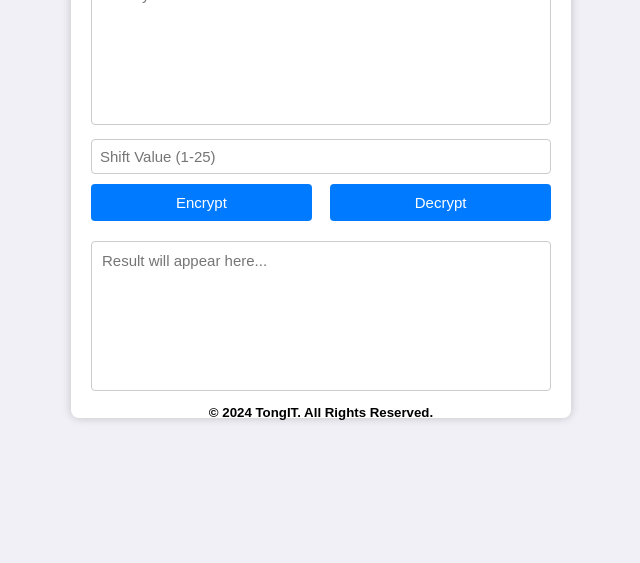
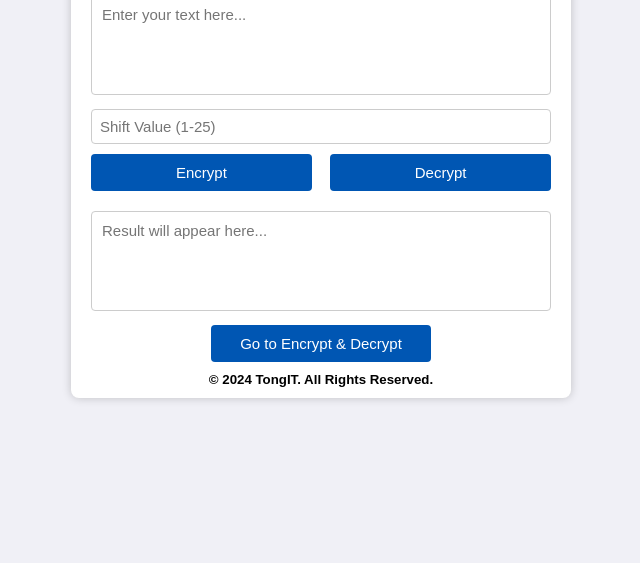
Before and after one commit to aryddntaabbss/my-pages, a plain HTML site: page index.html in a window 1280 px wide. Shown: the part 237-800 px from the top of the page, without its empty margins (319-959 px from the left). Drawn offline with Linux system fonts and the light colour scheme.

Commit message:
Third Commit

```diff
--- a/index.html
+++ b/index.html
@@ -22,6 +22,10 @@
 
             <textarea id="outputText" placeholder="Result will appear here..." readonly></textarea>
 
+            <div class="button">
+                <button onclick="location.href='landing.html'">Go to Encrypt & Decrypt</button>
+            </div>
+
             <h5>&copy; 2024 TongIT. All Rights Reserved.</h5>
         </div>
 
--- a/styles.css
+++ b/styles.css
@@ -19,13 +19,13 @@ body {
   border-radius: 8px;
   box-shadow: 0 0 10px rgba(0, 0, 0, 0.2);
   width: 500px;
-  height: 510px;
+  height: 470px;
   text-align: center;
 }
 
 textarea {
   width: 100%;
-  height: 150px;
+  height: 100px;
   margin-top: 10px;
   margin-bottom: 10px;
   padding: 10px;
@@ -44,13 +44,30 @@ input[type="number"] {
   font-size: 15px;
 }
 
+header h1 {
+  font-size: 36px;
+  margin-bottom: 10px;
+  color: #007bff;
+}
+
+.members ul {
+  list-style-type: none;
+  padding: 10px 0;
+}
+
+.members li {
+  font-size: 18px;
+  margin: 8px 0;
+}
+
 .buttons {
   display: flex;
   justify-content: space-between;
   margin-bottom: 10px;
 }
 
-button {
+.buttons button,
+.back-button button {
   width: 48%;
   padding: 10px;
   background-color: #007bff;
@@ -62,6 +79,31 @@ button {
   font-size: 15px;
 }
 
-button:hover {
+.buttons button,
+.back-button button {
   background-color: #0056b3;
 }
+
+.button {
+  display: flex;
+  justify-content: center;
+  margin-bottom: 10px;
+}
+
+.button button,
+.back-button button {
+  width: 48%;
+  padding: 10px;
+  background-color: #007bff;
+  color: white;
+  border: none;
+  border-radius: 4px;
+  cursor: pointer;
+  transition: background-color 0.3s;
+  font-size: 15px;
+}
+
+.button button,
+.back-button button {
+  background-color: #0056b3;
+}
```
Also changed, not shown: landing.html (added, +36 -0 lines), script.js (+21 -17 lines).
